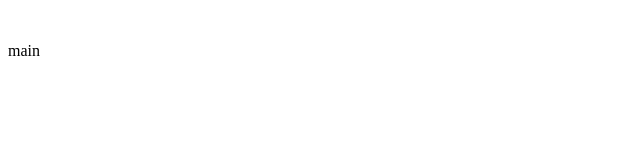
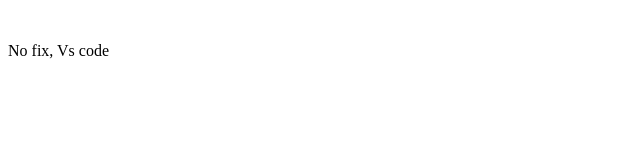
Before and after one commit to PenkinLucky/foo, a plain HTML site: page Script/index.html in a window 1280 px wide. Shown: the full height of the page, 0-640 px from the left. Drawn offline with Linux system fonts and the light colour scheme.

Commit message:
Nev_comit

```diff
--- a/Script/index.html
+++ b/Script/index.html
@@ -10,7 +10,7 @@
 <body>
     <br>
     <p>
-        main
+        No fix, Vs code
     </p>
 </body>
 </html>
```
